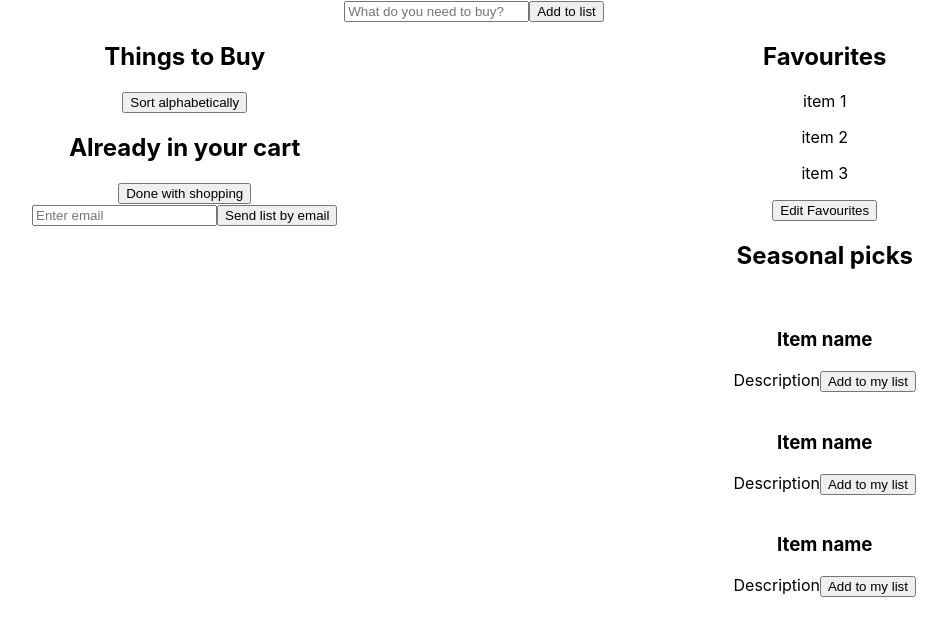
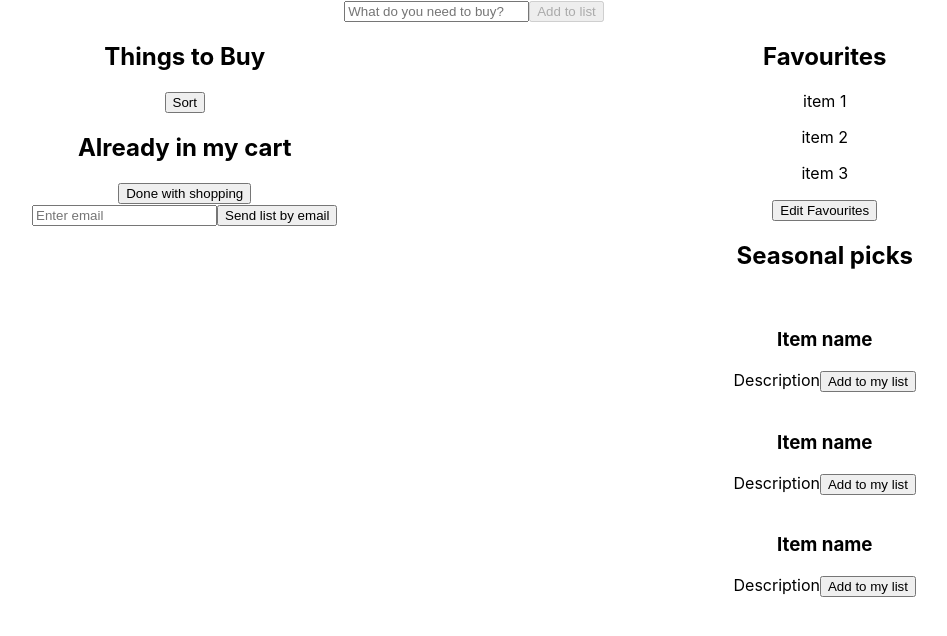
Before and after one commit to yaiza-aragonessoria/mynest, a React (Create React App) app in the folder frontend/: page /shoppinglist in a window 1280 px wide. Shown: the top 636 px of the page, without its empty margins (166-1113 px from the left). Built offline with nearby package versions, Linux system fonts and the light colour scheme.

Commit message:
delete item from to buy list added

```diff
--- a/frontend/src/components/ShoppingList_item/ShoppingList_item.jsx
+++ b/frontend/src/components/ShoppingList_item/ShoppingList_item.jsx
@@ -1,14 +1,21 @@
 import React from 'react'
 
-const ShoppingList_item = ({tobuyItem}) => {
+const ShoppingList_item = ({tobuyItem, setTobuyItem}) => {
+
+  const handleDeleteItem = (id) => {
+     const newItems = tobuyItem.filter((l) => l.id !== id);
+     setTobuyItem(newItems);
+}
 
   return (
   <div className="to_buy_item">
     {tobuyItem.map((item, index) => {
       return (
         <>
-        <span>{item.name}</span>
-        <button>Edit item</button>
+        <span key={item.id}>{item.name}</span>
+        <button
+        onClick={() => handleDeleteItem(item.id)}
+        >Delete item</button>
         </>
       )
     })}
--- a/frontend/src/pages/ShoppingList/ShoppingList.jsx
+++ b/frontend/src/pages/ShoppingList/ShoppingList.jsx
@@ -4,6 +4,8 @@ import ShoppingList_item from "../../components/ShoppingList_item/ShoppingList_i
 import { PageWrapper, MainWrapper } from "./ShoppingList.styled";
 
 const Shoppinglist = () => {
+
+    // TO BUY LIST
   const [inputText, setInputText] = useState("");
 
   const handleInputText = (e) => {
@@ -14,9 +16,13 @@ const Shoppinglist = () => {
 
   const handleSubmitItem = (e) => {
     e.preventDefault();
-    setTobuyItem([...tobuyItem, {id: Math.random () * 1000, name: inputText, completed: false}]);
+    setTobuyItem([...tobuyItem, {id: Math.random () * 1000, name: inputText, in_cart: false}])
     setInputText('');
   }
+
+
+
+      // IN CART LIST
 
 
   return (
@@ -31,8 +37,10 @@ const Shoppinglist = () => {
               value={inputText}
             />
             <button
-            type="submit"
-            onClick={handleSubmitItem}>Add to list</button>
+                type="submit"
+                onClick={handleSubmitItem}
+                disabled={inputText.length < 1}
+                >Add to list</button>
           </form>
         </div>
 
@@ -40,16 +48,18 @@ const Shoppinglist = () => {
           <div className="left_main_container">
             <div className="to_buy_wrapper">
               <h2>Things to Buy</h2>
-              <button>Sort alphabetically</button>
+              <button>Sort</button>
               <div className="to_buy_list">
                 {/* RENDER TO BUY ITEMS HERE */}
-                <ShoppingList_item tobuyItem={tobuyItem}/>
+                <ShoppingList_item
+                    tobuyItem={tobuyItem}
+                    setTobuyItem={setTobuyItem}/>
               </div>
             </div>
 
 
             <div className="in_cart_wrapper">
-              <h2>Already in your cart</h2>
+              <h2>Already in my cart</h2>
               <div className="in_cart_list">
                 {/* RENDER ITEMS ALREADY IN CART */}
               </div>
```
